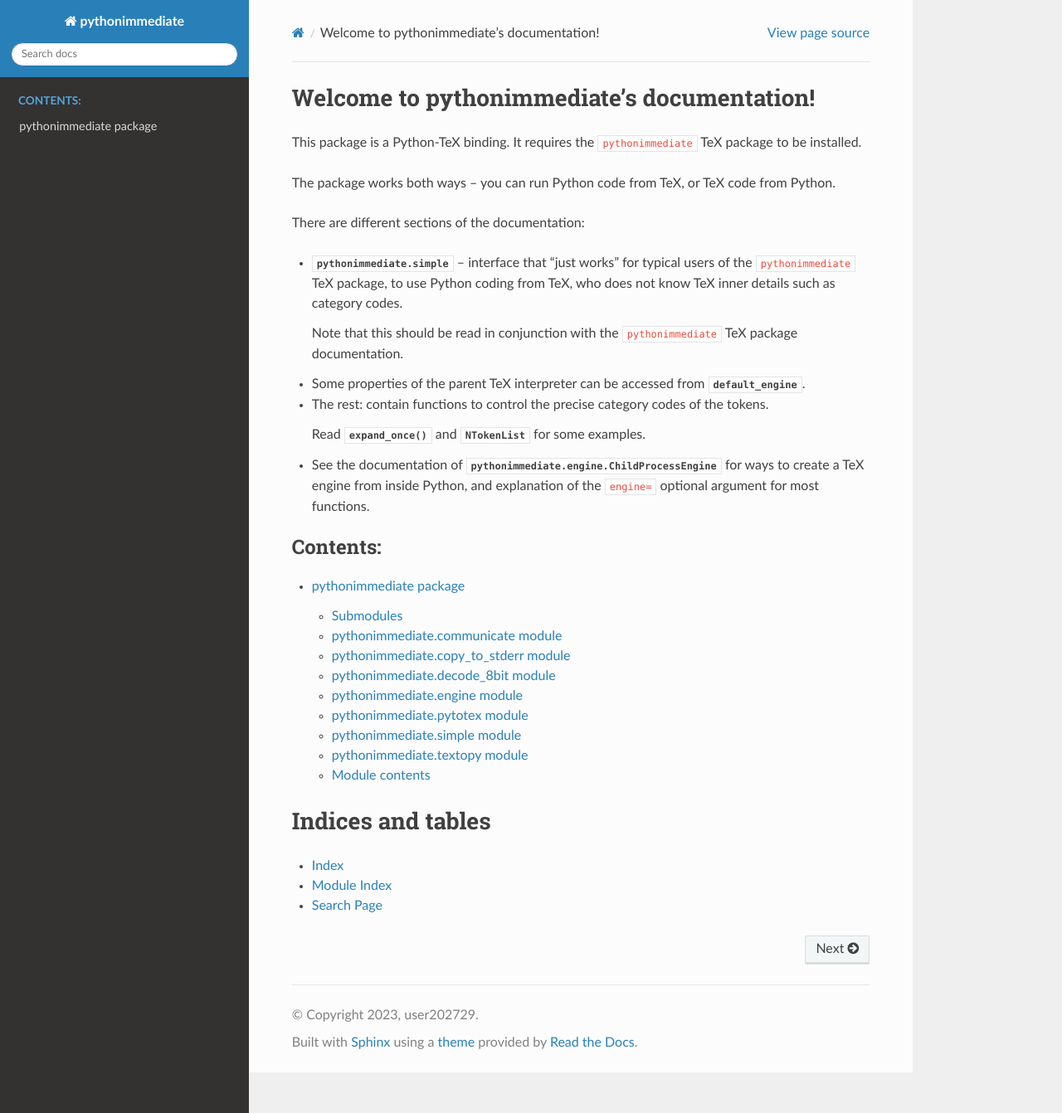
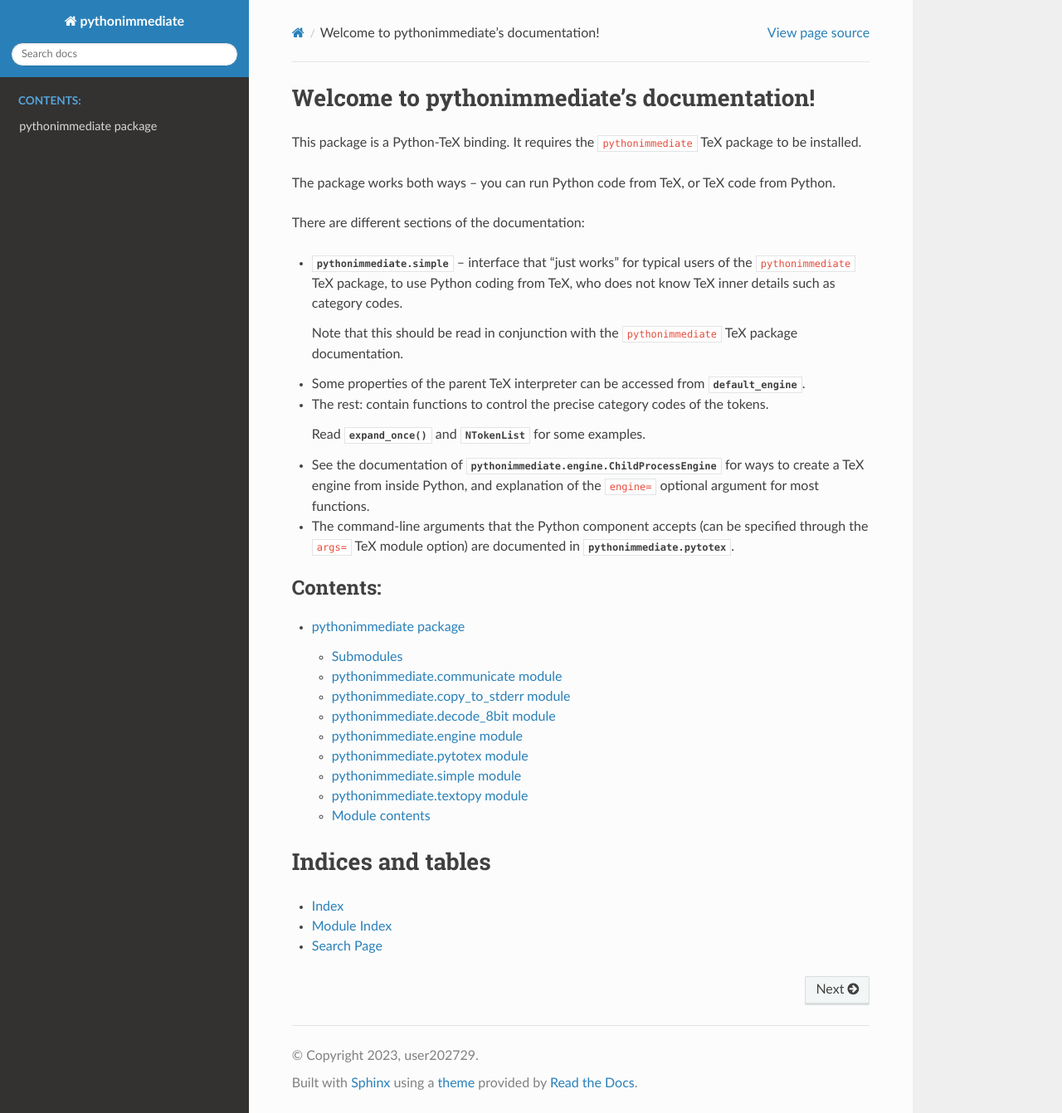
Before and after one commit to user202729/pythonimmediate-tex, a Sphinx documentation site: the page built from docs/index.rst, in a window 1280 px wide and 1342 px high. Shown: the whole window at 83% size. Built offline with Sphinx 7.4.7 and the Read the Docs theme 2.0.0, drawn with Linux system fonts in a browser that asks for light colours.

Commit message:
Add command-line documentation

```diff
--- a/docs/conf.py
+++ b/docs/conf.py
@@ -26,6 +26,7 @@ extensions = [
 	'sphinx.ext.viewcode',
 	'sphinx.ext.todo',
 	'sphinx_rtd_theme',
+	'sphinxarg.ext',
 ]
 
 templates_path = ['_templates']
--- a/docs/index.rst
+++ b/docs/index.rst
@@ -11,7 +11,6 @@ This package is a Python-TeX binding. It requires the ``pythonimmediate`` TeX pa
 The package works both ways -- you can run Python code from TeX, or TeX code from Python.
 
 There are different sections of the documentation:
-
 
 - :mod:`pythonimmediate.simple` -- interface that "just works" for typical users of the
   ``pythonimmediate`` TeX package, to use Python coding from TeX,
@@ -29,6 +28,10 @@ There are different sections of the documentation:
 - See the documentation of :class:`pythonimmediate.engine.ChildProcessEngine` for ways to create a TeX engine from inside Python,
   and explanation of the ``engine=`` optional argument for most functions.
 
+- The command-line arguments that the Python component accepts
+  (can be specified through the ``args=`` TeX module option)
+  are documented in :mod:`pythonimmediate.pytotex`.
+
 .. toctree::
    :maxdepth: 4
    :caption: Contents:
```
Also changed, not shown: 2 other files.
